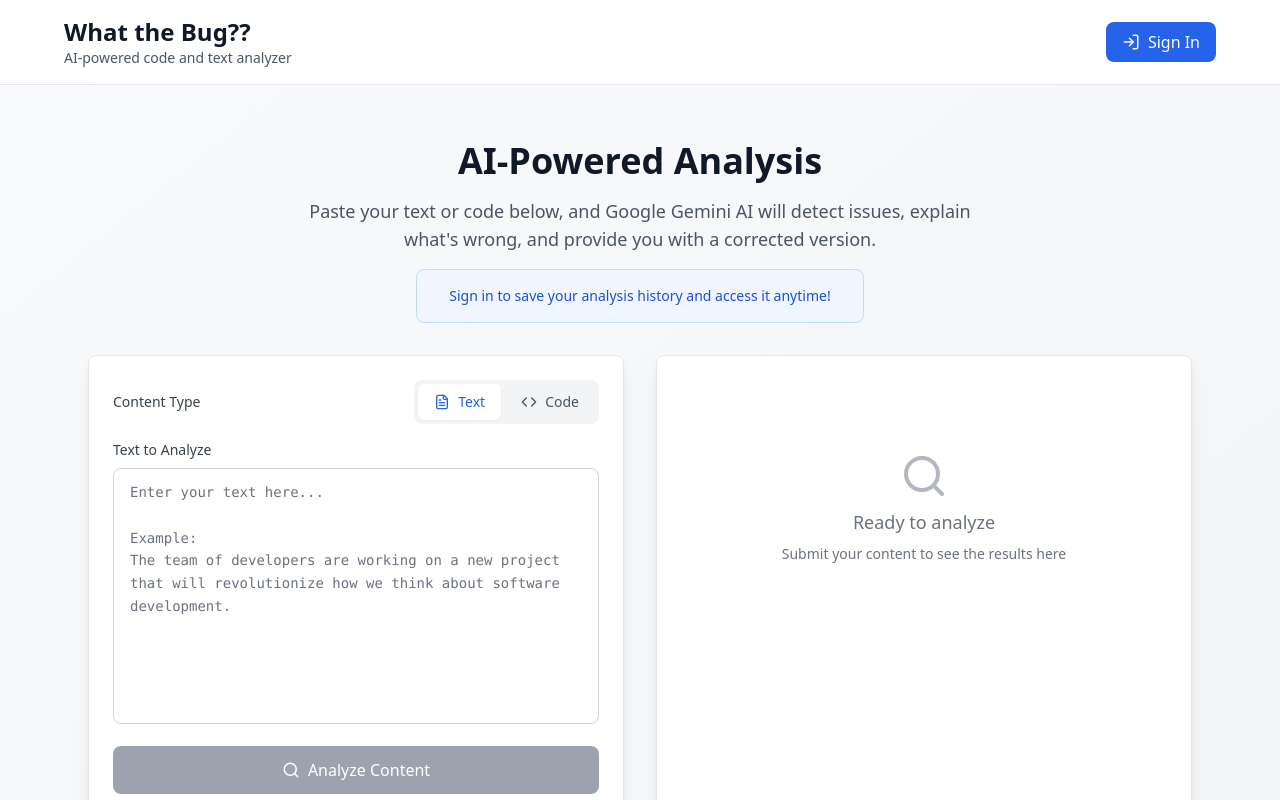
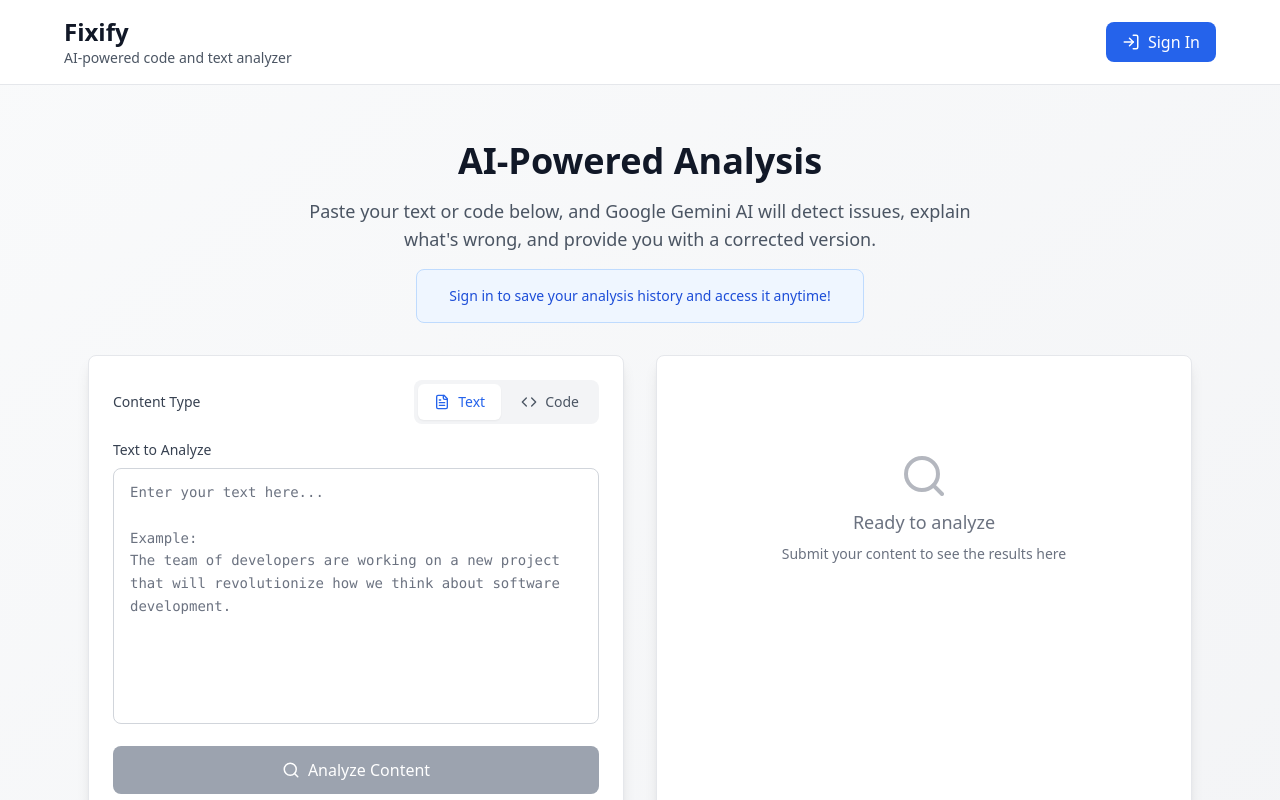
Before and after one commit to Maheen-M02/Whats_Wrong, a React (Vite) app: page / in a window 1280 px wide. Shown: the top 800 px of the page. Built offline with nearby package versions, Linux system fonts and the light colour scheme; no server answers.

Commit message:
Update Header.tsx

```diff
--- a/src/components/Header.tsx
+++ b/src/components/Header.tsx
@@ -21,7 +21,7 @@ export const Header: React.FC<HeaderProps> = ({ onShowHistory }) => {
         <div className="max-w-6xl mx-auto flex items-center justify-between">
           <div>
             <h1 className="text-2xl font-bold text-gray-900 dark:text-white">
-              What the Bug??
+              Fixify
             </h1>
             <p className="text-sm text-gray-600 dark:text-gray-400">
               AI-powered code and text analyzer
```
